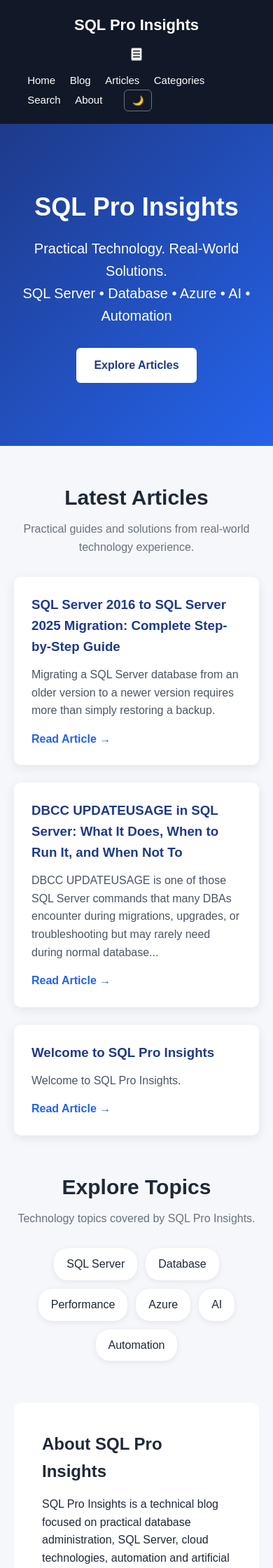
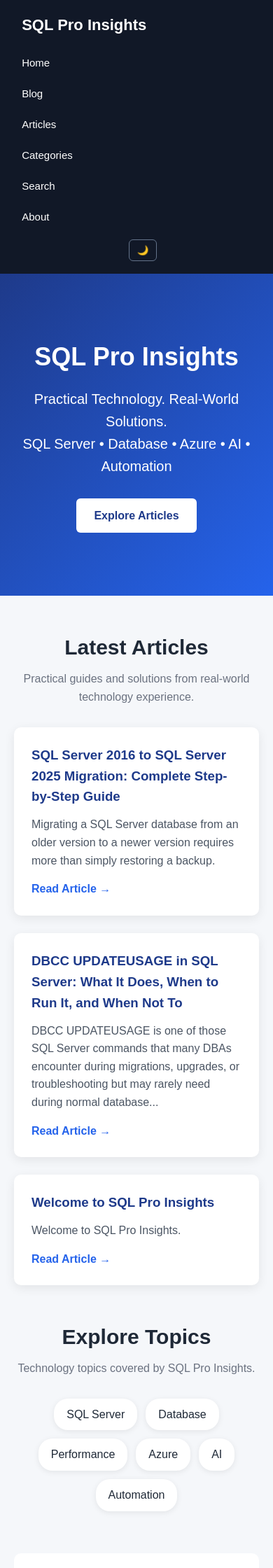
Before and after one commit to SQLProInsights/sqlproinsights.github.io, a Jekyll site: the page built from index.html, in a window 390 px wide. Shown: the top 2240 px of the page at 70% size. Built offline with Jekyll 4.4.1, drawn with Linux system fonts in a browser that asks for light colours.

Commit message:
Improve responsive navigation and toggle functionality

```diff
--- a/index.html
+++ b/index.html
@@ -189,12 +189,33 @@
         @media (max-width: 768px) {
 
             nav {
+                flex-wrap: wrap;
+            }
+
+            .menu-toggle {
+                display: block;
+            }
+
+            .nav-links {
+                display: none;
+                width: 100%;
                 flex-direction: column;
-                gap: 15px;
+                align-items: flex-start;
+                margin-top: 15px;
+            }
+
+            .nav-links.active {
+                display: flex;
             }
 
             nav a {
-                margin: 0 8px;
+                margin: 0;
+                padding: 10px 0;
+                width: 100%;
+            }
+
+            .theme-toggle {
+                margin: 10px 0 0 0;
             }
 
             .hero h1 {
@@ -205,6 +226,21 @@
                 grid-template-columns: 1fr;
             }
 
+        }
+        .nav-links {
+            display: flex;
+            align-items: center;
+        }
+
+        .menu-toggle {
+            display: none;
+            background: transparent;
+            border: 1px solid #64748b;
+            color: white;
+            font-size: 22px;
+            padding: 5px 10px;
+            border-radius: 6px;
+            cursor: pointer;
         }
 
         .theme-toggle {
```
Also changed, not shown: other parts of index.html (+17 -0 lines).
